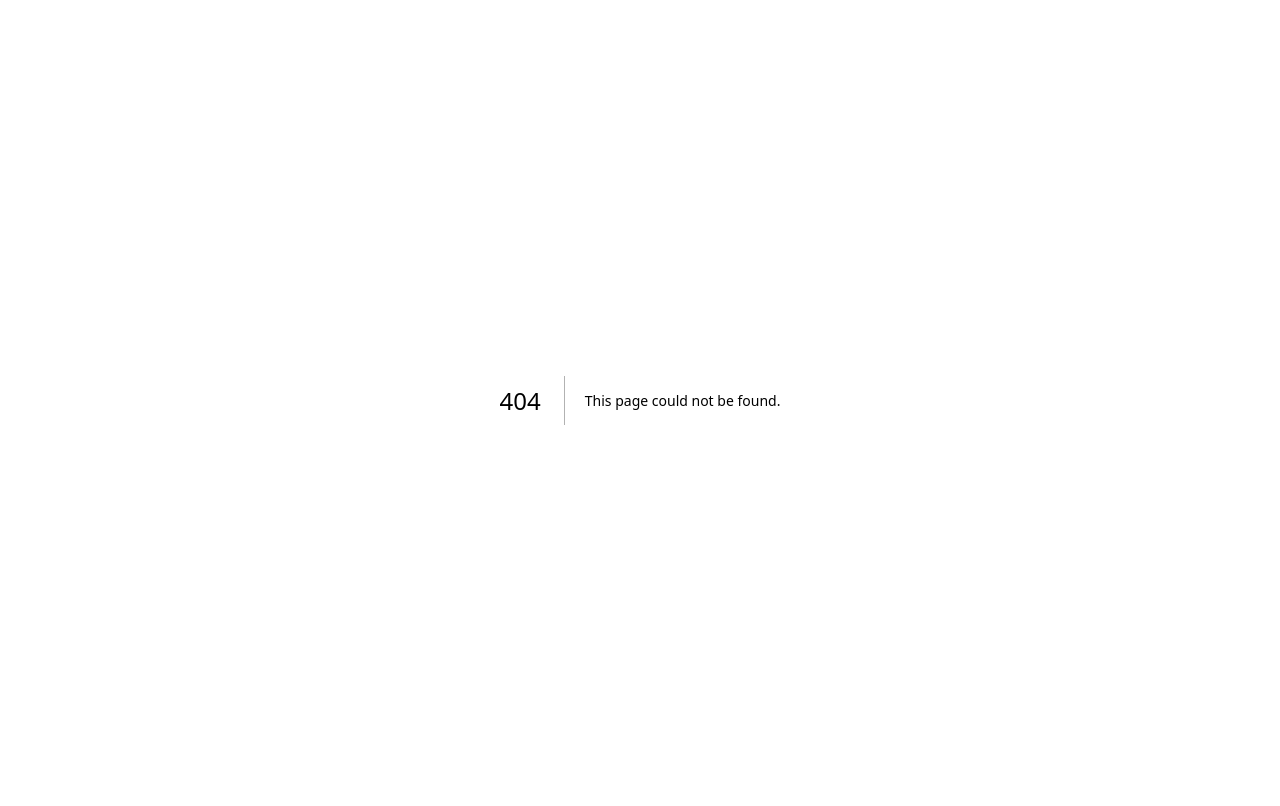
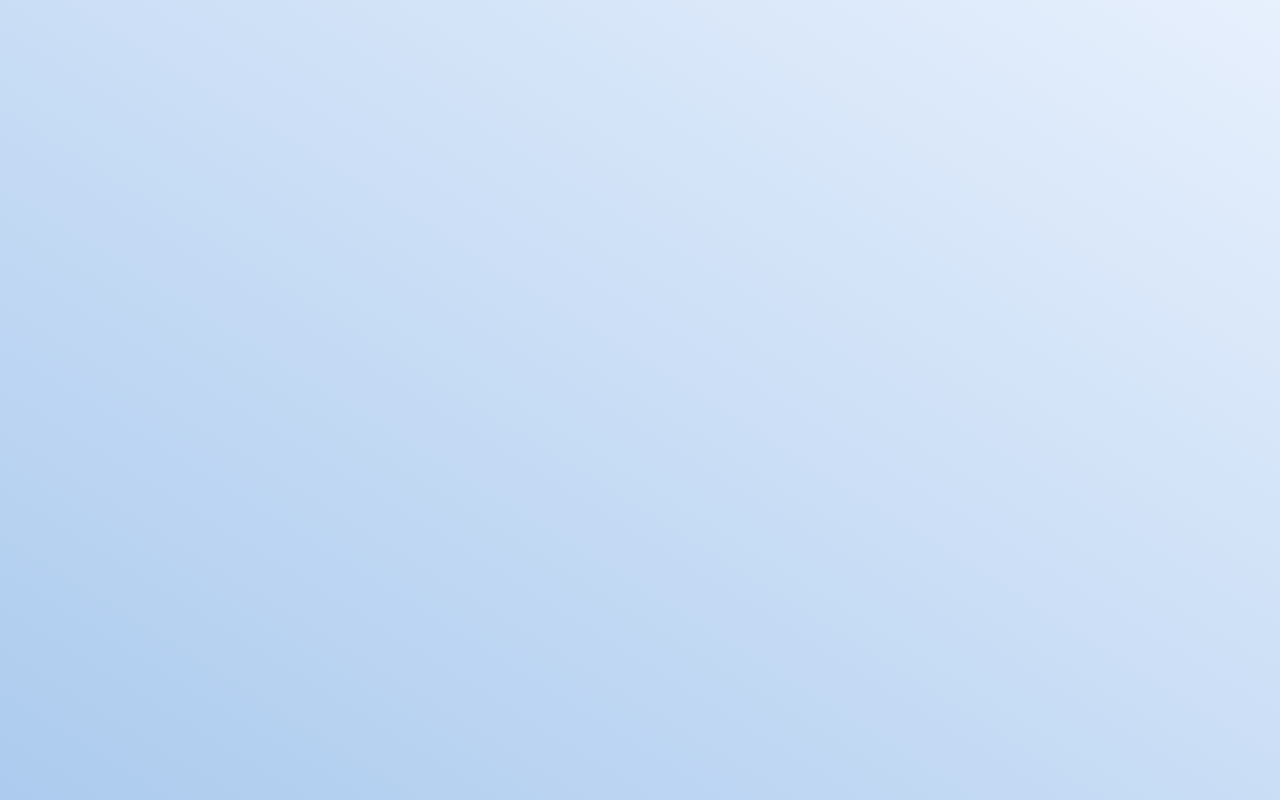
Before and after one commit to ahadanfauzan123/webget, a Next.js app: page /contact in a window 1280 px wide. Before the commit this address had no page. Built offline with nearby package versions, Linux system fonts and the light colour scheme.

Commit message:
update 23 08 23

```diff
--- /dev/null
+++ b/pages/contact.js
@@ -0,0 +1,13 @@
+import React from 'react'
+import Navbar from '../components/navbar.js'
+
+function Contact() {
+  return (
+    <div className='text-white scroll-smooth w-screen min-h-screen bg-gradient-to-bl from-theme to-themeSecondary inline-block transform duration-400 transition'>
+        {/* navbar */}
+        <Navbar />
+    </div>
+  )
+}
+
+export default Contact
```
